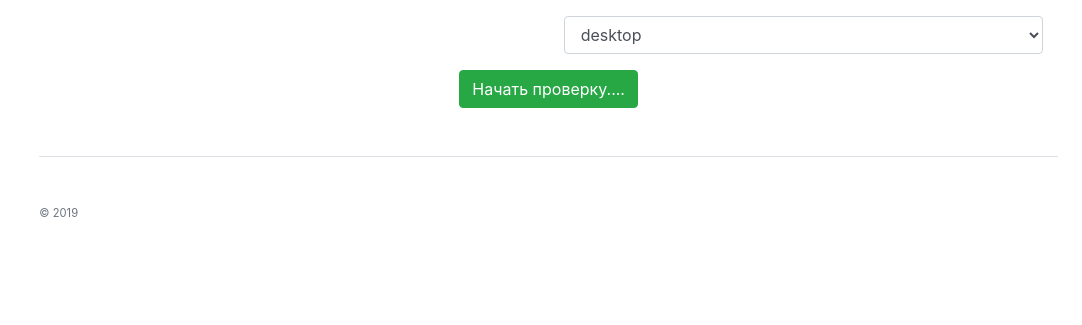
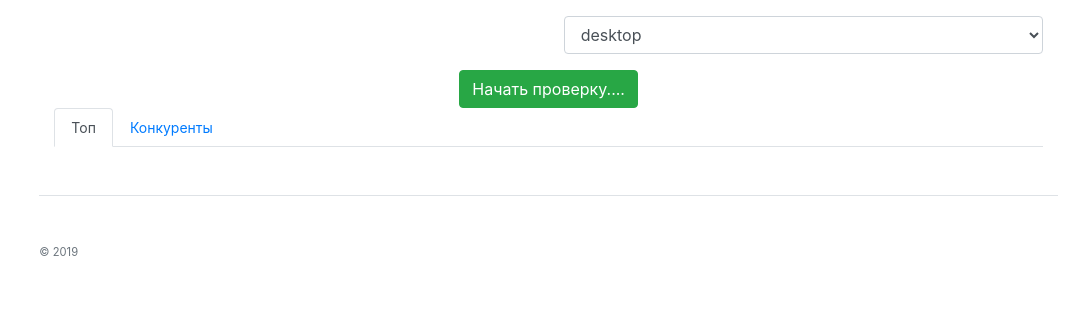
Before and after one commit to kirill505/serp.tools, a Flask app: page /ru/top10/ in a window 1280 px wide. Shown: the part 883-1208 px from the top of the page, without its empty margins (198-1280 px from the left). Before the commit the page ends 1100 px from the top, so only its background shows below. Run offline with Flask 2, Linux system fonts and the light colour scheme; some libraries are stand-ins or nearby versions.

Commit message:
added competitors list on top10 page

```diff
--- a/app/routes.py
+++ b/app/routes.py
@@ -24,6 +24,7 @@ from lxml import html
 from .xmlriver import *
 from .lemma import get_lemma_dict
 from .ngrams import get_ngrams_dict
+from urllib.parse import urlparse
 
 @app.route('/ru', methods=['GET', 'POST'])
 #@app.route('/index', methods=['GET', 'POST'])
@@ -133,11 +134,35 @@ def top_10_res():
                 #task = long_task.apply_async()
             #res2[i] = get_urls_in_xmlriver(resp[1])
 
-        print(res2)
+        #print(res2)
         #в аргументе передаем id заказа
+        competitors = competitors_list(res2)
 
-    return jsonify(res2)
+    return jsonify(res2, competitors)
     #, {}, 202, {'Location': url_for('taskstatus', task_id=task.id)})
+
+def competitors_list(url_list):
+
+    result = []
+    for key, urls in url_list.items():
+        for url in urls:
+            parsed_uri = urlparse(url)
+            result.append('{uri.scheme}://{uri.netloc}/'.format(uri=parsed_uri))
+
+    unique_list = dict()
+    unique_count = 0
+    # traverse for all elements
+    for x in result:
+        # check if exists in unique_list or not
+        if x not in unique_list:
+            unique_list[x] = 1
+        else:
+            unique_list[x] += 1
+
+    #print(sorted(unique_list.keys()))
+    print(sorted(unique_list.items(), key = lambda kv:kv[1], reverse=True))
+
+    return sorted(unique_list.items(), key = lambda kv:kv[1], reverse=True)
 
 #тут надо добавить ф-ию получения id таски XMLRiver
 def top10_task_id():
--- a/app/templates/top10.html
+++ b/app/templates/top10.html
@@ -173,7 +173,24 @@
       </button>
     </div>
     <br />
-    <div class="res" style="width:auto; clear: both; display:block"></div>
+    <div class="col-sm-12">
+      <ul class="nav nav-tabs" id="myTab" role="tablist">
+        <li class="nav-item">
+          <a class="nav-link active" id="top-tab" data-toggle="tab" href="#top" role="tab" aria-controls="top"
+            aria-selected="true">Топ</a>
+        </li>
+        <li class="nav-item">
+          <a class="nav-link" id="competitors-tab" data-toggle="tab" href="#competitors" role="tab"
+            aria-controls="competitors" aria-selected="false">Конкуренты</a>
+        </li>
+      </ul>
+
+      <div class="tab-content" id="myTabContent">
+        <div class="tab-pane fade show active top-res" id="top" role="tabpanel" aria-labelledby="top"></div>
+        <div class="tab-pane fade competitors-res" id="competitors" role="tabpanel" aria-labelledby="competitors"></div>
+      </div>
+    </div>
+
     <div id="progress"></div>
   </div>
 </div>
@@ -227,25 +244,42 @@
 
 
         //когда ответ от XMLRiver получен, тогда запускаем отрисовку результатов в табилце DOM
-        for (key in my_object) {
-          constructTable(key, my_object[key])
+        for (key in my_object[0]) {
+          constructTable(key, my_object[0][key])
         };
         $('.spinner-border').remove()
         function constructTable(tablename, spisok) {
-          res = document.getElementsByClassName("res");
-          var table = $('<table/ class="table" style="width:280px;float:left;">');
+          res = document.getElementsByClassName("top-res");
+          var table = $('<table/ id="data-lemma" class="table" style="width:280px;float:left;">');
           $(res).append(table);
           var thead = $('<thead/><tr/><th>#</th><th>' + tablename + '</th>');
           $(table).append(thead);
           for (var i = 0; i < spisok.length; i++) {
             row = $('<tr/>');
-            val = '<a href=' + JSON.stringify(spisok[i]) + '>' + (spisok[i]) + '</a>' + '<br>';
+            val = '<a href=' + JSON.stringify(spisok[i]) + 'target="_blank">' + (spisok[i]) + '</a>' + '<br>';
             if (val == null) val = "";
             row.append($('<td/ style="background-color:#FFFFFF;">').html(i + 1));
             row.append($('<td/ style="background-color:#FFFFFF;">').html(val));
             $(table).append(row);
           };
-        }
+        };
+
+        res = document.getElementsByClassName("competitors-res");
+        var table = $('<table/ id="data-competitors" class="table" style="width:280px;float:left;">');
+        $(res).append(table);
+        var thead = $('<thead/><tr/><th>#</th><th>Домен</th><th>Количество повторений</th>');
+        $(table).append(thead);
+
+        var count = 1;
+        for (var j = 0; j < my_object[1].length; j++) {
+          row = $('<tr/>');
+          row.append($('<td/ style="background-color:#FFFFFF;">').html(j+1));
+          row.append($('<td/ style="background-color:#FFFFFF;">').html('<a href="' + my_object[1][j][0] + '" target="_blank">' + my_object[1][j][0] + '</a>'));
+          row.append($('<td/ style="background-color:#FFFFFF;">').html(my_object[1][j][1]));
+
+          $(table).append(row);
+          count = count + 1;
+        };
       },
       error: function (x, t, e) {
         alert('Что-то пошло не так!' + x);
```
